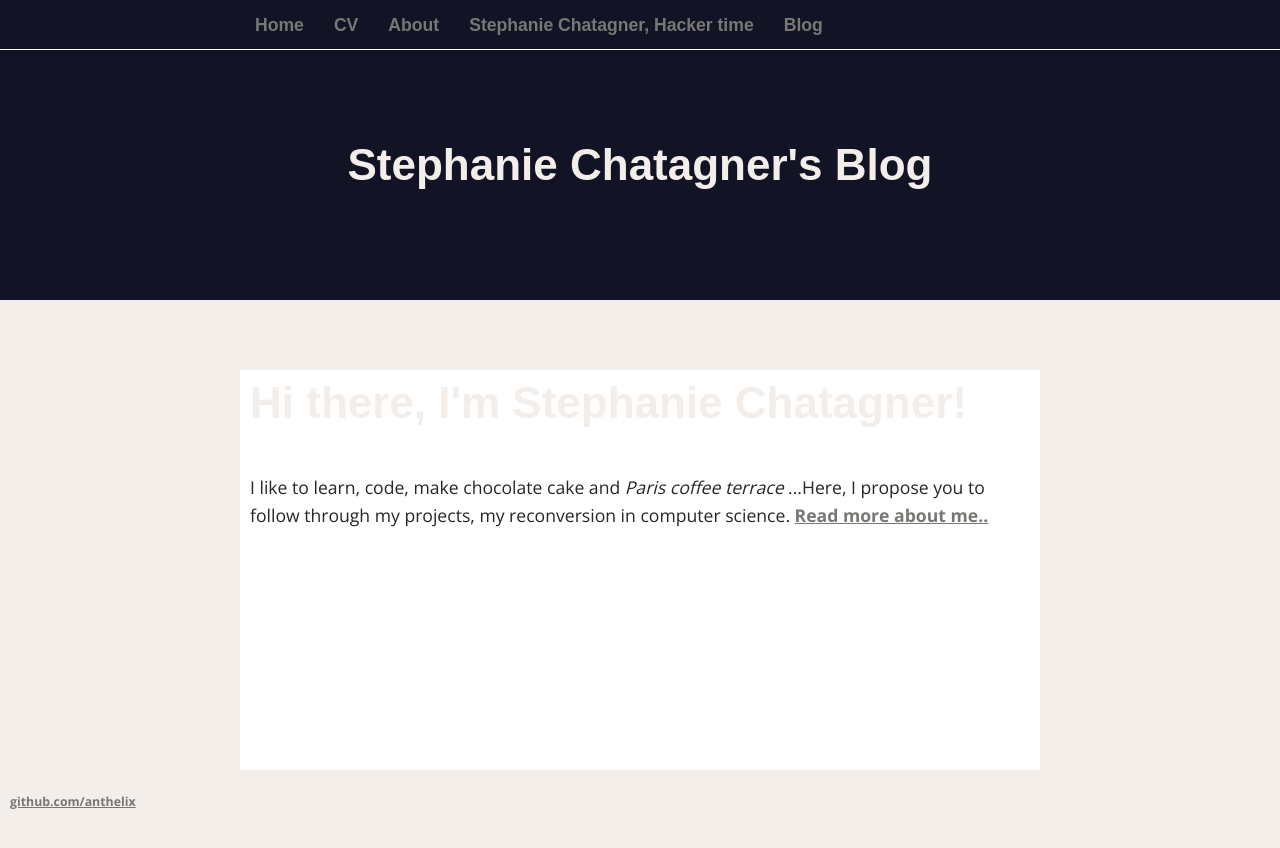
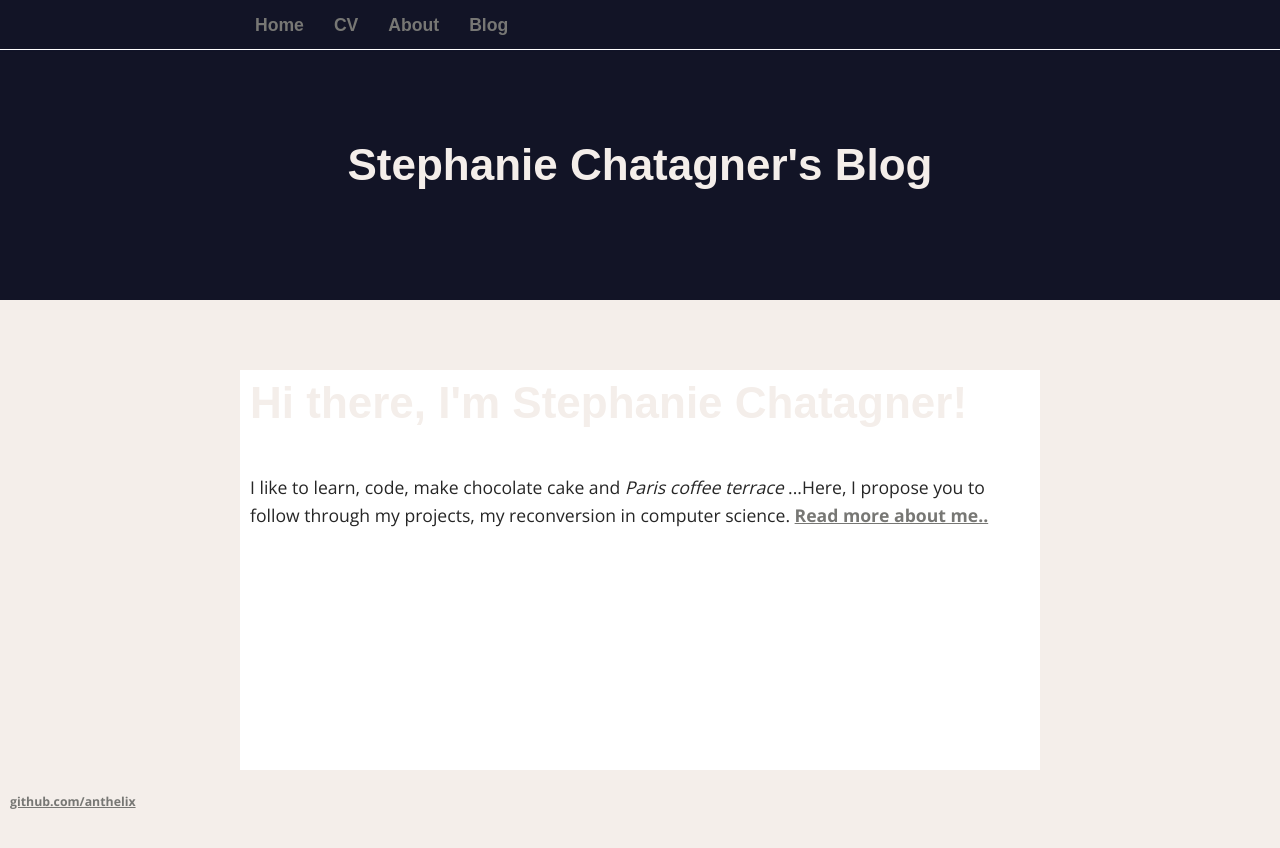
Before and after one commit to anthelix/anth_blog, a Jekyll site: the page built from index.markdown, in a window 1280 px wide. Shown: the top 848 px of the page. Built offline with Jekyll 4.4.1, drawn with Linux system fonts in a browser that asks for light colours; some web fonts are replaced.

Commit message:
remove name + blog from nav bar

```diff
--- a/index.markdown
+++ b/index.markdown
@@ -1,6 +1,5 @@
 ---
 layout: default
-title: Stephanie Chatagner, Hacker time
 ---
 <div class="blurb">
 	<h1>Hi there, I'm Stephanie Chatagner!</h1>
```
